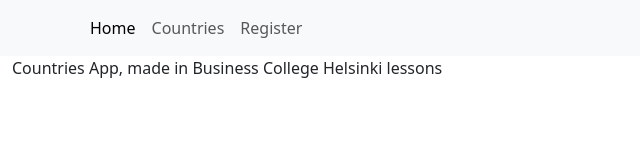
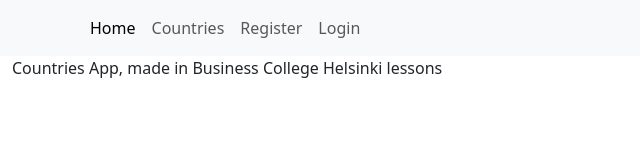
Before and after one commit to adelansari/countries-react24k, a React (Vite) app: page / in a window 1280 px wide. Shown: the top 160 px of the page, without its empty margins (0-640 px from the left). Built offline with nearby package versions, Linux system fonts and the light colour scheme; no server answers.

Commit message:
create login component and routing

```diff
--- a/src/App.jsx
+++ b/src/App.jsx
@@ -4,6 +4,7 @@ import ErrorPage from './components/ErrorPage';
 import Home from './components/Home';
 import Layout from './pages/Layout';
 import Register from './components/Register';
+import Login from './components/Login';
 
 const App = () => {
   return (
@@ -14,6 +15,7 @@ const App = () => {
             {/* This is where other routes will go to allow Layout to be visible everywhere */}
             <Route path='/' element={<Home />} />
             <Route path='/register' element={<Register />} />
+            <Route path='/login' element={<Login />} />
             <Route path='/countries' element={<Countries />} />
             <Route path='*' element={<ErrorPage />} />
           </Route>
--- /dev/null
+++ b/src/components/Login.jsx
@@ -0,0 +1,7 @@
+import React from 'react';
+
+const Login = () => {
+  return <div>Login</div>;
+};
+
+export default Login;
--- a/src/pages/Layout.jsx
+++ b/src/pages/Layout.jsx
@@ -23,6 +23,9 @@ const Layout = () => {
                 <LinkContainer to='/register'>
                   <Nav.Link>Register</Nav.Link>
                 </LinkContainer>
+                <LinkContainer to='/login'>
+                  <Nav.Link>Login</Nav.Link>
+                </LinkContainer>
               </Nav>
             </Navbar.Collapse>
           </Container>
```
